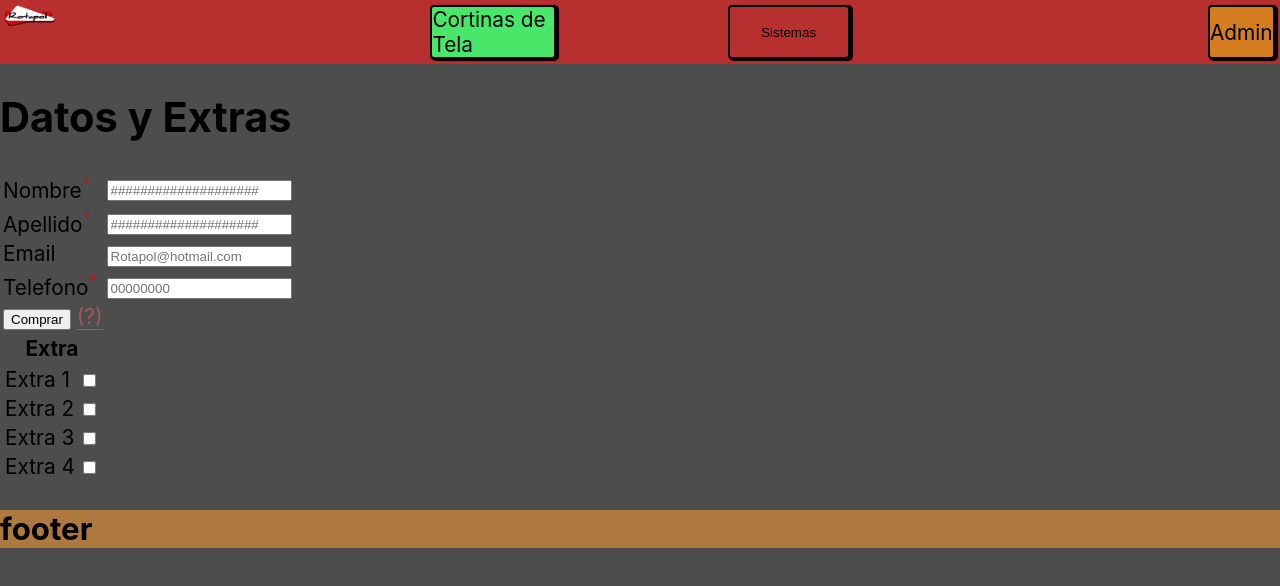
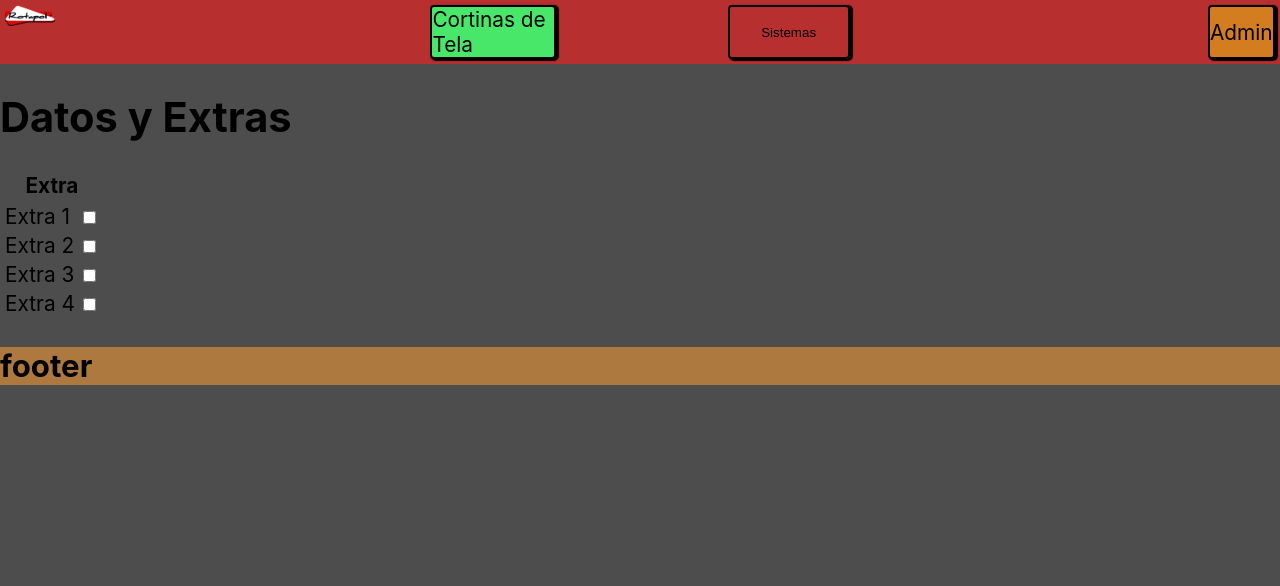
Before and after one commit to Momosan09/rotapol-v2, a React (Create React App) app in the folder client/: page /step2 in a window 1280 px wide. Shown: the top 586 px of the page. Built offline with nearby package versions, Linux system fonts and the light colour scheme.

Commit message:
La master anda normal

```diff
--- a/client/src/Footer.js
+++ b/client/src/Footer.js
@@ -1,15 +1,35 @@
+import Form2Comprar from './Form2comprar';
 /* import { Document, Page } from 'react-pdf' */
-const Footer = () =>
+const Footer = props => {
+
+    const { hayPresupuesto, modelo, cantTela, precTotal } = props;
 
 
 
+return(
+
     <>
+
+    <section className="footersection1">
+    <Form2Comprar
+    hayPresupuesto={hayPresupuesto}
+    modelo={modelo}
+    cantTela={cantTela}
+    precTotal={precTotal}
+    />
+
+    </section>
+
+
     <section className="footersection2">
     <h1>footer</h1>
     </section>
 
     </>
 
+);
 
 
+
+};
 export default Footer;
--- a/client/src/Form2comprar.js
+++ b/client/src/Form2comprar.js
@@ -33,7 +33,7 @@ const Form2comprar = props => {
 
     return (
       <>
-  <form /* hidden={hayPresupuesto ? false : true}  */onSubmit={handleSubmit}>
+  <form hidden={hayPresupuesto ? false : true} onSubmit={handleSubmit}>
 
     <table>
       <tbody>
```
